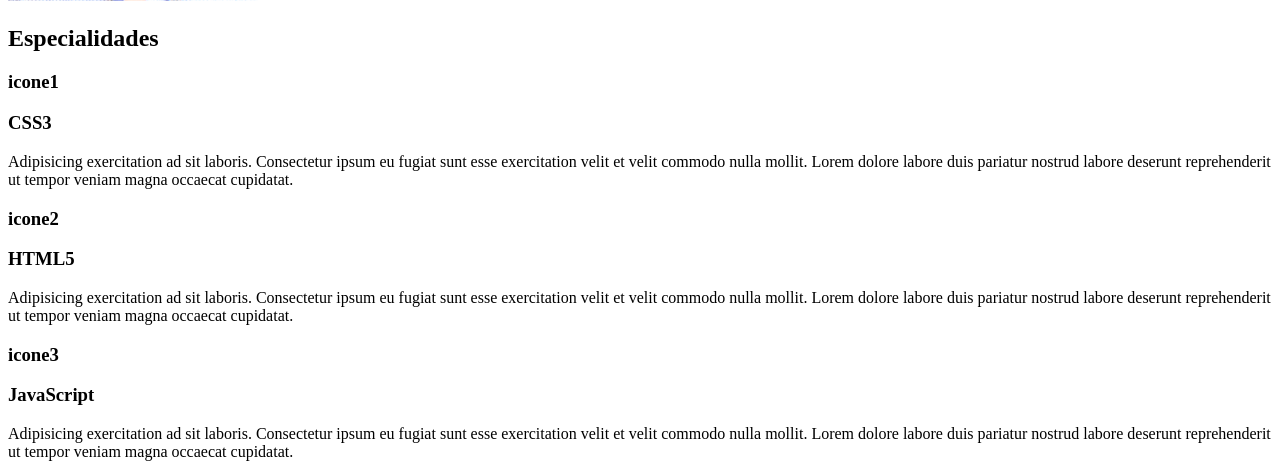
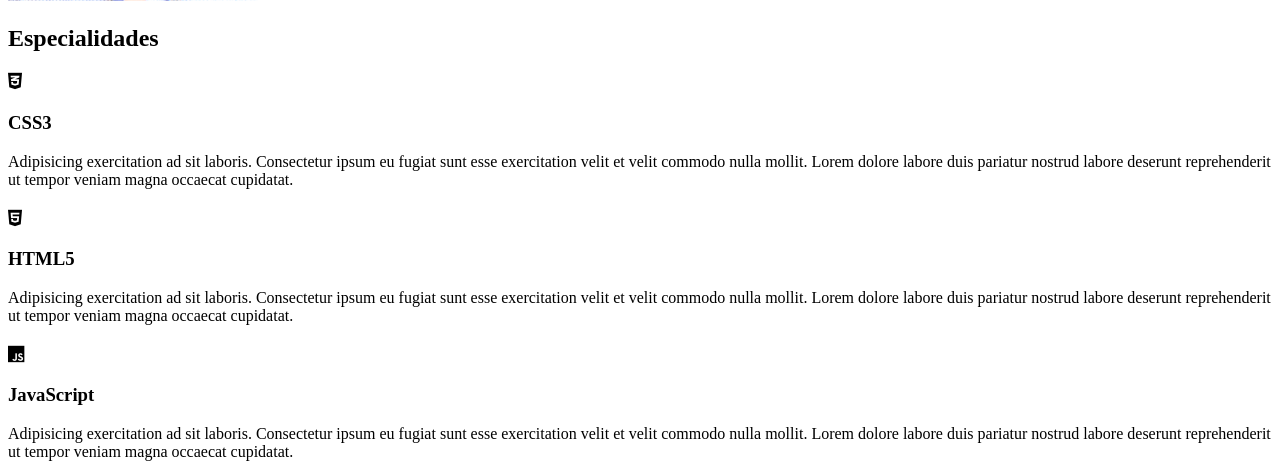
Before and after one commit to Kausinho/site-dinamico, a PHP site: page / in a window 1280 px wide. Shown: the part 785-1250 px from the top of the page. Run offline with PHP 8.4, Linux system fonts and the light colour scheme.

Commit message:
ícones sessão especialidades

```diff
--- a/index.php
+++ b/index.php
@@ -68,19 +68,19 @@
         <h2 class="title">Especialidades</h2><!--title-->
         <div class="center">
             <div class="box-especialidade">
-                <h3>icone1</h3>
+                <h3><i class="fa-brands fa-css3-alt"></i></h3>
                 <h3>CSS3</h3>
                 <p>Adipisicing exercitation ad sit laboris. Consectetur ipsum eu fugiat sunt esse exercitation velit et velit commodo nulla mollit. Lorem dolore labore duis pariatur nostrud labore deserunt reprehenderit ut tempor veniam magna occaecat cupidatat.</p>
             </div><!--box-especialidade-->
 
             <div class="box-especialidade">
-                <h3>icone2</h3>
+                <h3><i class="fa-brands fa-html5"></i></h3>
                 <h3>HTML5</h3>
                 <p>Adipisicing exercitation ad sit laboris. Consectetur ipsum eu fugiat sunt esse exercitation velit et velit commodo nulla mollit. Lorem dolore labore duis pariatur nostrud labore deserunt reprehenderit ut tempor veniam magna occaecat cupidatat.</p>
             </div><!--box-especialidade-->
 
             <div class="box-especialidade">
-                <h3>icone3</h3>
+                <h3><i class="fa-brands fa-js"></i></h3>
                 <h3>JavaScript</h3>
                 <p>Adipisicing exercitation ad sit laboris. Consectetur ipsum eu fugiat sunt esse exercitation velit et velit commodo nulla mollit. Lorem dolore labore duis pariatur nostrud labore deserunt reprehenderit ut tempor veniam magna occaecat cupidatat.</p>
             </div><!--box-especialidade-->
```
